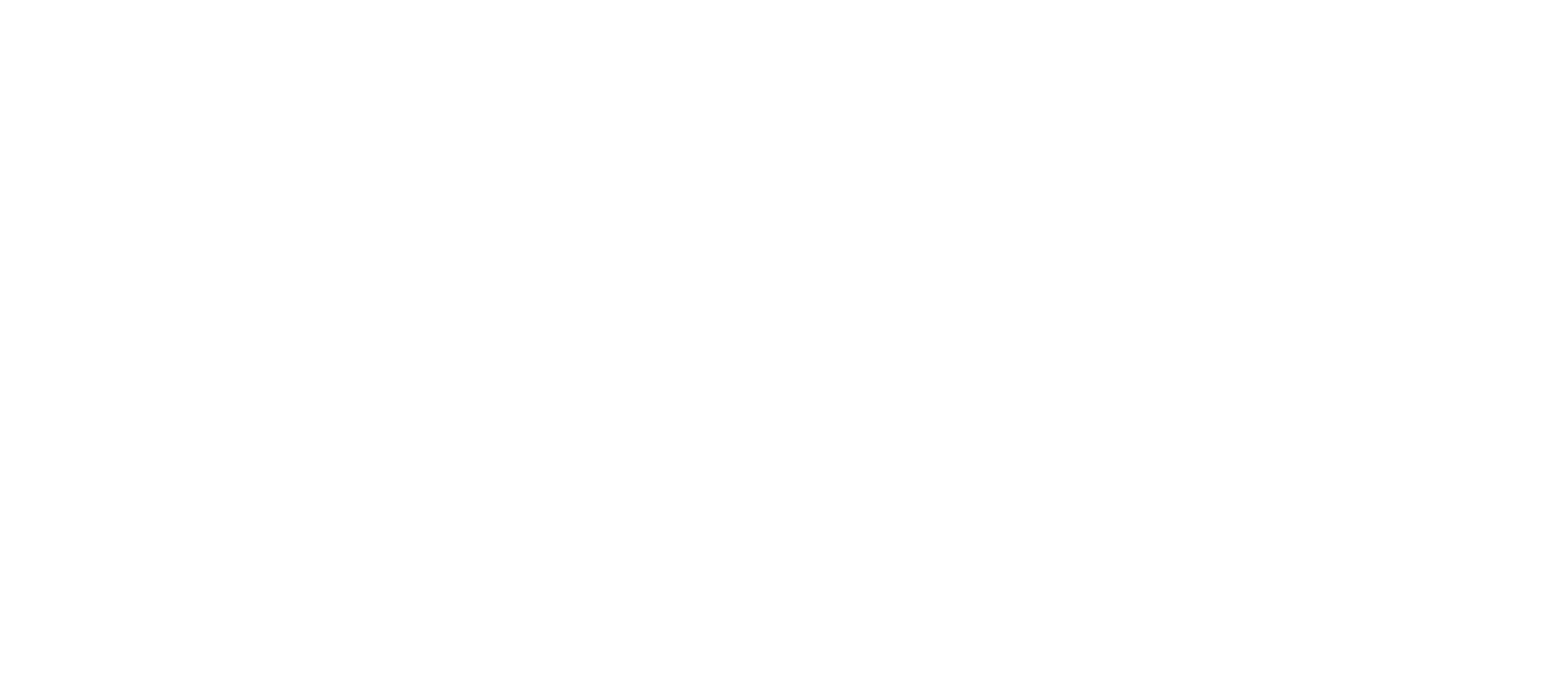
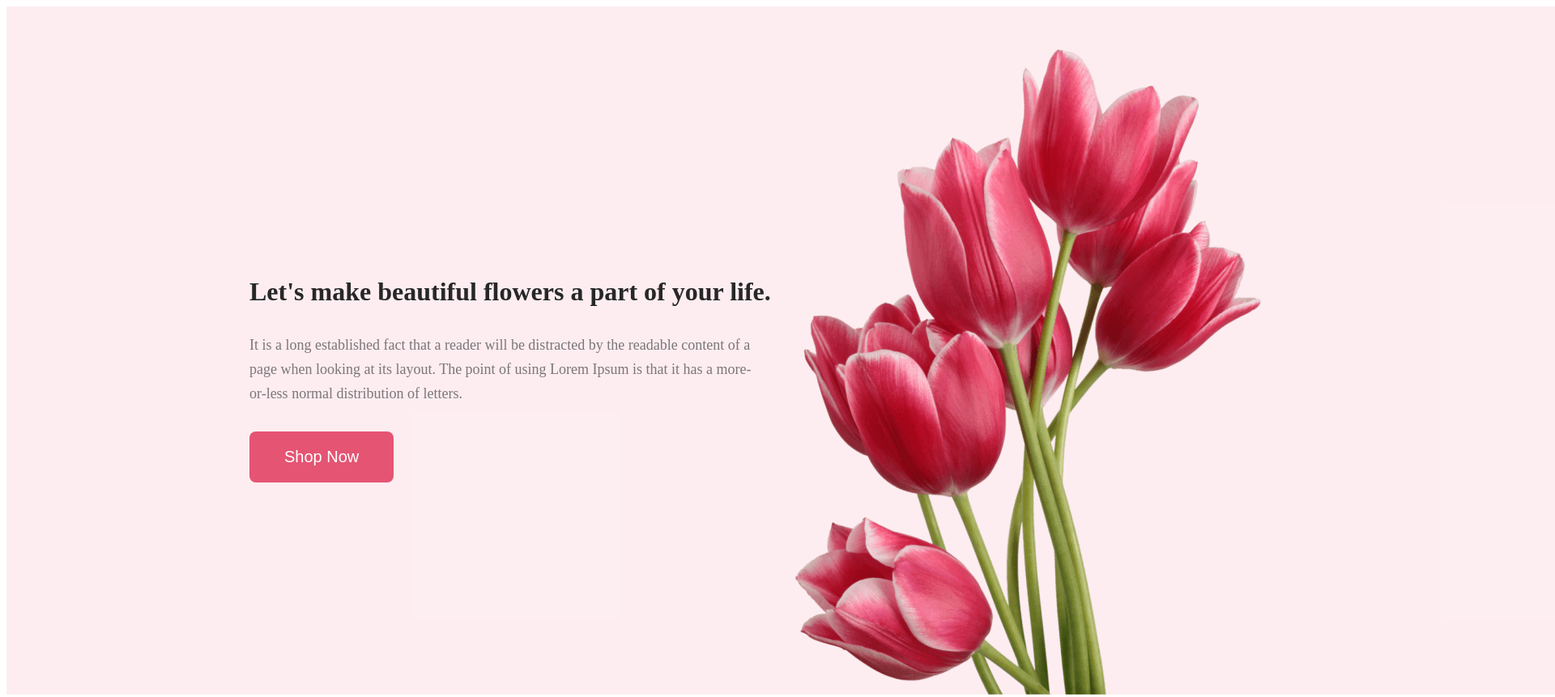
Before and after one commit to Fahimfaisaltalha/flower-name, a plain HTML site: page index.html in a window 1280 px wide. Shown: the whole page at 81% size, 1920 px wide, since content can reach past the window. Before the commit the page ends 800 px from the top, so only its background shows below. Drawn offline with Linux system fonts and the light colour scheme.

Commit message:
First heading

```diff
--- a/index.html
+++ b/index.html
@@ -8,7 +8,13 @@
 </head>
 <body>
     <header>
-
+        <div class="flower-head">
+       <div class="flower-heading"> <h1>Let's make beautiful flowers a part of your life.</h1>
+        <p class="flower-head-description">It is a long established fact that a reader will be distracted by the readable content of a page when looking at its layout. The point of using Lorem Ipsum is that it has a more-or-less normal distribution of letters.</p>
+        <button class="btn-primary" >Shop Now</button>
+    </div>
+    <img class="first-pic" src="Flower Asset/pngwing 10.png" alt="">
+</div>
     </header>
     <main>
 
--- a/styles/style.css
+++ b/styles/style.css
@@ -0,0 +1,40 @@
+.flower-head{
+    display: flex;
+    align-items: center;
+    padding:50px 241px 0px 300px;
+
+}
+header{
+    width: 1920px;
+    height: 850px;
+    background: rgba(229, 84, 115, 0.10);
+    /* justify-content: space-between; */
+
+
+
+}
+.flower-heading{
+    color: #272727;
+
+
+
+}
+.flower-head-description{
+    color: rgba(39, 39, 39, 0.60);
+    font-size: 18px;
+    font-weight: 400;
+    line-height: 30px;
+    width: 634px;
+    margin-top: 32px;
+    margin-bottom: 32px;
+}
+
+.btn-primary{
+    background: #E55473;
+    font-size: 20px;
+    border: none;
+    border-radius: 8px;
+    color: #FFF;
+    padding: 20px 43px;
+
+}
```
